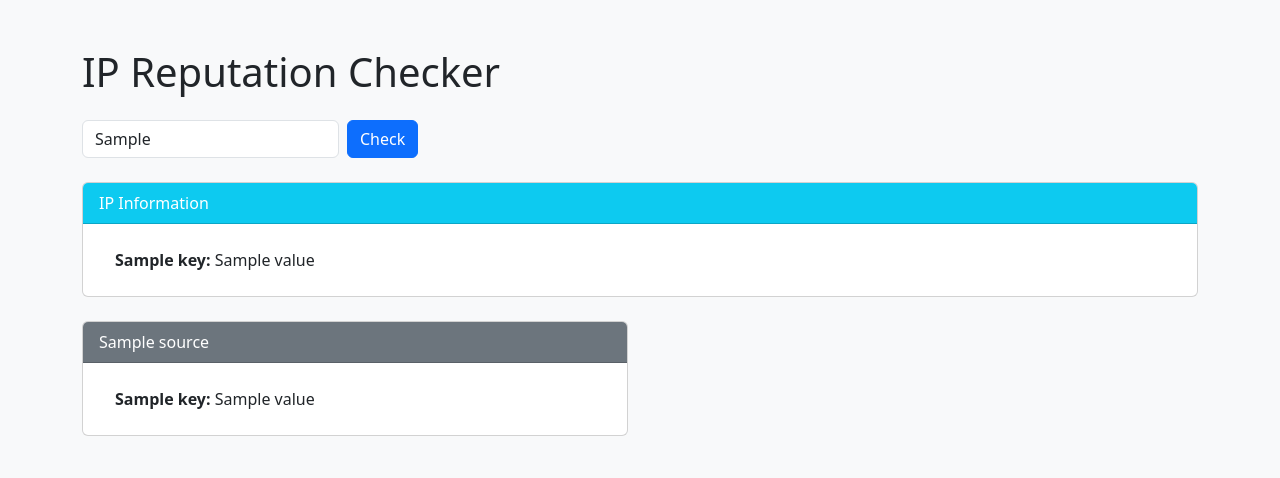
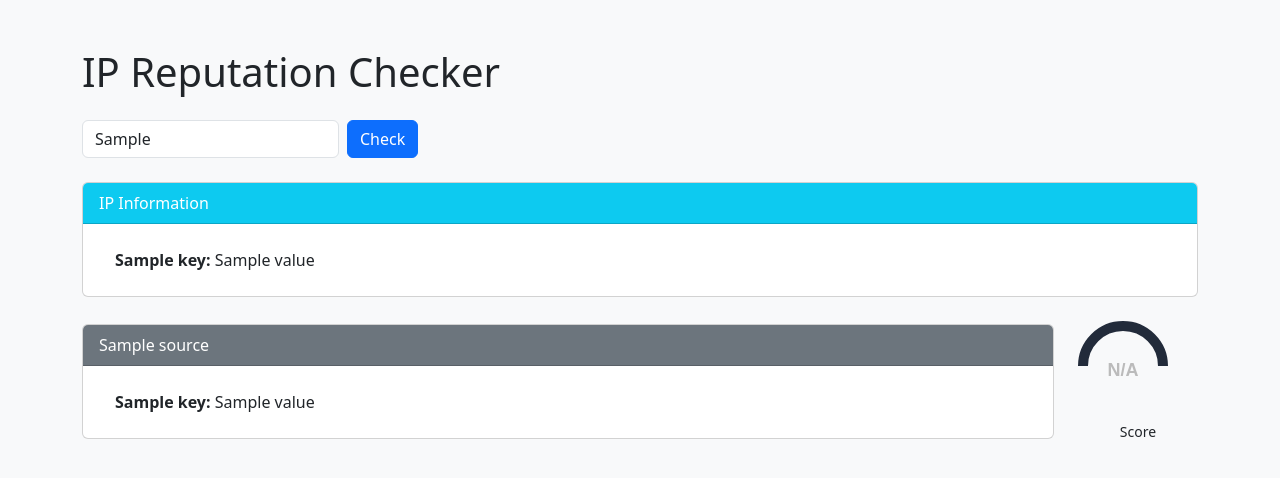
Before and after one commit to ARYDESTROYER/IP_Checker, a Flask app: template templates/index.html in a window 1280 px wide. Shown: the top 478 px of the page. Run offline with Flask 3, Linux system fonts and the light colour scheme; the template is opened without the code that fills it: most values are stand-ins (such as "Sample title", 1, 10 or a date in 2020).

Commit message:
Added gauges next to each IP reputation search

```diff
--- a/templates/index.html
+++ b/templates/index.html
@@ -41,10 +41,11 @@
         </div>
     {% endif %}
     {% if reports %}
-        <div class="row">
+        <div class="d-flex flex-column gap-4">
             {% for report in reports %}
-                <div class="col-md-6 mb-4">
-                    <div class="card h-100">
+                <div class="d-flex flex-row align-items-center justify-content-between">
+                    <div class="flex-grow-1">
+                        <div class="card mb-0">
                             <div class="card-header bg-secondary text-white">{{ report.source }}</div>
                             <div class="card-body">
                                 {% if report.error %}
@@ -61,9 +62,88 @@
                             </div>
                         </div>
                     </div>
+                    <div class="ms-4" style="min-width:120px;">
+                        {% set score = None %}
+                        {% set max_score = None %}
+                        {% if report.source == 'VirusTotal' and report.data %}
+                            {% set score = report.data['Malicious'] %}
+                            {% set max_score = 94 %}
+                        {% elif report.source == 'AbuseIPDB' and report.data %}
+                            {% set score = report.data['Abuse Confidence Score'] %}
+                            {% set max_score = 100 %}
+                        {% elif report.source == 'Pulsedive' and report.data %}
+                            {% set score = report.data['Risk Level'] %}
+                            {% set max_score = 10 %}
+                        {% elif report.source == 'GreyNoise' and report.data %}
+                            {% set score = 0 if report.data['Classification'] == 'benign' else (5 if report.data['Classification'] == 'unknown' else 10) %}
+                            {% set max_score = 10 %}
+                        {% endif %}
+                        <div>
+                            <canvas class="gauge-meter" width="90" height="90" data-score="{{ score }}" data-max="{{ max_score }}"></canvas>
+                            <div class="text-center mt-1 small">Score</div>
+                        </div>
+                    </div>
+                </div>
             {% endfor %}
         </div>
     {% endif %}
 </div>
+<script>
+// Gauge rendering script
+function drawGauge(canvas, score, max) {
+    if (!canvas) return;
+    var ctx = canvas.getContext('2d');
+    ctx.clearRect(0,0,canvas.width,canvas.height);
+    var percent = (score === null || max === null || isNaN(score) || isNaN(max) || max == 0) ? null : (score/max);
+    // Gauge background
+    ctx.beginPath();
+    ctx.arc(45,45,40,Math.PI,2*Math.PI);
+    ctx.strokeStyle = '#222b3a';
+    ctx.lineWidth = 10;
+    ctx.stroke();
+    // Gauge fill
+    if (percent !== null) {
+        var start = Math.PI;
+        var end = Math.PI + Math.PI * percent;
+        ctx.beginPath();
+        ctx.arc(45,45,40,start,end);
+        // Color logic
+        var color = '#aaa';
+        if (percent < 0.15) color = '#2ecc40'; // green
+        else if (percent < 0.4) color = '#ffdc00'; // yellow
+        else color = '#ff4136'; // red
+        ctx.strokeStyle = color;
+        ctx.lineWidth = 10;
+        ctx.stroke();
+        // Score text
+        ctx.font = 'bold 28px sans-serif';
+        ctx.fillStyle = color;
+        ctx.textAlign = 'center';
+        ctx.textBaseline = 'middle';
+        ctx.fillText(score,45,45);
+        ctx.font = 'bold 13px sans-serif';
+        ctx.fillStyle = '#889';
+        ctx.fillText('/ ' + max,45,65);
+    } else {
+        // Not rated
+        ctx.font = 'bold 18px sans-serif';
+        ctx.fillStyle = '#bbb';
+        ctx.textAlign = 'center';
+        ctx.textBaseline = 'middle';
+        ctx.fillText('N/A',45,50);
+    }
+}
+document.addEventListener('DOMContentLoaded', function() {
+    document.querySelectorAll('.gauge-meter').forEach(function(canvas) {
+        var score = parseFloat(canvas.dataset.score);
+        var max = parseFloat(canvas.dataset.max);
+        if (isNaN(score) || isNaN(max)) {
+            drawGauge(canvas, null, null);
+        } else {
+            drawGauge(canvas, score, max);
+        }
+    });
+});
+</script>
 </body>
 </html>
```
Lines whose indentation alone changed are shown as unchanged.
